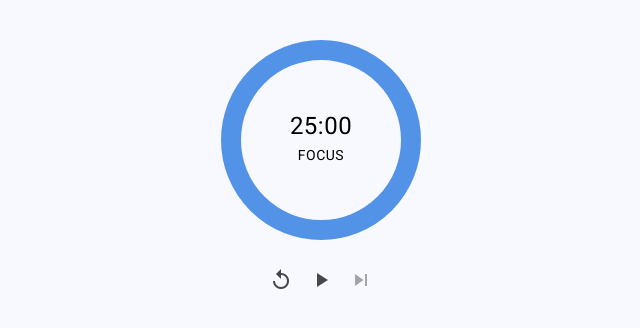
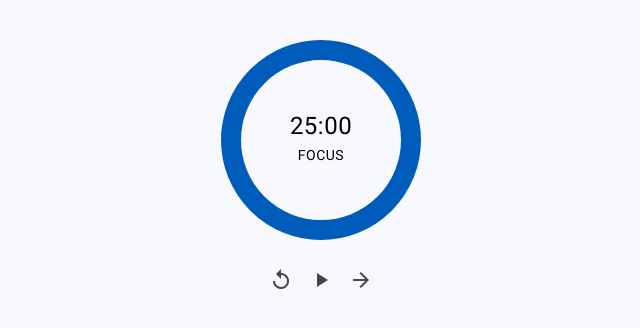
Before and after one commit to herbertmoroni/pomodoro, an Angular app: page / in a window 1280 px wide. Shown: the top 328 px of the page, without its empty margins (319-959 px from the left). Built offline with nearby package versions, Linux system fonts and the light colour scheme.

Commit message:
adding break

```diff
--- a/src/app/app.component.css
+++ b/src/app/app.component.css
@@ -22,7 +22,7 @@
 }
 
 .custom-spinner ::ng-deep circle {
-  stroke: #005cbb;
+  stroke: currentColor;
 }
 
 .timer-display {
--- a/src/app/app.component.html
+++ b/src/app/app.component.html
@@ -1,22 +1,34 @@
 <div class="timer-container">
   <svg class="backdrop" viewBox="0 0 100 100">
-    <circle cx="50" cy="50" r="45" fill="none" stroke="#5393e7" stroke-width="10" />
+    <circle cx="50" cy="50" r="45" fill="none" [attr.stroke]="spinnerColor" stroke-width="10"></circle>
   </svg>
-  <mat-progress-spinner [value]="progress" [mode]="'determinate'" [diameter]="200" class="custom-spinner">
-  </mat-progress-spinner>
+
+  <mat-progress-spinner
+    class="custom-spinner"
+    [color]="'primary'"
+    [mode]="'determinate'"
+    [value]="progress"
+    [diameter]="200"
+  ></mat-progress-spinner>
+
   <div class="timer-display">
     {{ displayTime }}
-    <div class="focus-label">FOCUS</div>
+    <div class="focus-label">
+      {{ modeLabel }}
+    </div>
   </div>
 </div>
+
 <div class="controls">
   <button mat-icon-button (click)="reset()">
     <mat-icon>replay</mat-icon>
   </button>
+
   <button mat-icon-button (click)="toggleTimer()">
     <mat-icon>{{ isRunning ? 'pause' : 'play_arrow' }}</mat-icon>
   </button>
-  <button mat-icon-button disabled (click)="skip()">
-    <mat-icon>skip_next</mat-icon>
+
+  <button mat-icon-button (click)="skip()">
+    <mat-icon>{{ skipIcon }}</mat-icon>
   </button>
 </div>
--- a/src/app/app.component.ts
+++ b/src/app/app.component.ts
@@ -1,25 +1,27 @@
-import { Component } from '@angular/core';
+import { Component, OnInit, OnDestroy } from '@angular/core';
 import { RouterOutlet } from '@angular/router';
 import { MatProgressSpinnerModule } from '@angular/material/progress-spinner';
 import { Subscription, timer } from 'rxjs';
 import { MatIconModule } from '@angular/material/icon';
 import { MatButtonModule } from '@angular/material/button';
 import { Title } from '@angular/platform-browser';
+import { CommonModule } from '@angular/common';
 
 @Component({
   selector: 'app-root',
   standalone: true,
-  imports: [RouterOutlet, MatProgressSpinnerModule,MatIconModule,MatButtonModule],
+  imports: [RouterOutlet, MatProgressSpinnerModule, MatIconModule, MatButtonModule, CommonModule],
   templateUrl: './app.component.html',
   styleUrl: './app.component.css'
 })
-export class AppComponent {
-  //spinnerColor: string = '#3f51b5';
-  totalTime = 25 * 60; // 25 minutes in seconds
-  currentTime = this.totalTime;
+export class AppComponent implements OnInit, OnDestroy {
+  focusTime = 25 * 60; // 25 minutes in seconds
+  breakTime = 5 * 60; // 5 minutes in seconds
+  currentTime: number;
   progress = 0;
-  displayTime = '25:00'; //just initial value
+  displayTime = '25:00';
   isRunning = false;
+  isFocusTime = true;
   timerSubscription: Subscription | null = null;
   alarmSound!: HTMLAudioElement;
   startTime: number = 0;
@@ -27,6 +29,7 @@ export class AppComponent {
 
   constructor(private titleService: Title) {
     this.originalTitle = this.titleService.getTitle();
+    this.currentTime = this.focusTime;
   }
 
   ngOnInit() {
@@ -35,7 +38,7 @@ export class AppComponent {
   }
 
   ngOnDestroy() {
-    this.pauseTimer();
+    this.stopTimer();
     this.titleService.setTitle(this.originalTitle);
   }
 
@@ -49,15 +52,14 @@ export class AppComponent {
 
   startTimer() {
     this.isRunning = true;
-    this.startTime = Date.now() - ((this.totalTime - this.currentTime) * 1000);
+    this.startTime = Date.now() - ((this.getTotalTime() - this.currentTime) * 1000);
     this.timerSubscription = timer(0, 100).subscribe(() => {
       const elapsedSeconds = Math.floor((Date.now() - this.startTime) / 1000);
-      this.currentTime = this.totalTime - elapsedSeconds;
+      this.currentTime = this.getTotalTime() - elapsedSeconds;
       this.updateDisplay();
       this.updatePageTitle();
       if (this.currentTime <= 0) {
-        this.pauseTimer();
-        this.playAlarm();
+        this.switchMode(true);
       }
     });
   }
@@ -70,42 +72,74 @@ export class AppComponent {
     this.updatePageTitle();
   }
 
+  stopTimer() {
+    this.pauseTimer();
+    this.timerSubscription = null;
+  }
+
   playAlarm() {
     this.alarmSound.play();
   }
 
   reset() {
-    this.pauseTimer();
-    this.currentTime = this.totalTime;
-    this.progress = 0;
+    this.stopTimer();
+    this.currentTime = this.getTotalTime();
     this.updateDisplay();
     this.updatePageTitle();
   }
 
   skip() {
-     //Implement the skip method
+    this.switchMode(false);
+  }
+
+  switchMode(autoStart: boolean) {
+    this.stopTimer();
+    if (autoStart) {
+      this.playAlarm();
+    }
+    this.isFocusTime = !this.isFocusTime;
+    this.currentTime = this.getTotalTime();
+    this.updateDisplay();
+    if (autoStart) {
+      this.startTimer();
+    }
   }
 
   updateDisplay() {
-    this.progress = 100 - ((this.currentTime / this.totalTime) * 100);
-    //this.spinnerColor = this.getColor(this.progress);
+    if (this.isFocusTime) {
+      // For focus time, progress goes from 0 to 100 (clockwise)
+      this.progress = 100 - ((this.currentTime / this.getTotalTime()) * 100);
+    } else {
+      // For break time, progress goes from 100 to 0 (counterclockwise)
+      this.progress = (this.currentTime / this.getTotalTime()) * 100;
+    }
     const minutes = Math.floor(this.currentTime / 60);
     const seconds = this.currentTime % 60;
     this.displayTime = `${minutes.toString().padStart(2, '0')}:${seconds.toString().padStart(2, '0')}`;
-
   }
 
-  getColor(value: number): string {
-    const hue = ((100 - value) * 1.2).toFixed(0); // Hue ranges from 120 (green) to 0 (red)
-    return `hsl(${hue}, 100%, 50%)`;
+  getTotalTime(): number {
+    return this.isFocusTime ? this.focusTime : this.breakTime;
   }
 
   updatePageTitle() {
-    if (this.isRunning || this.currentTime < this.totalTime) {
-      this.titleService.setTitle(`${this.displayTime} - Pomodoro Timer`);
+    if (this.isRunning || this.currentTime < this.getTotalTime()) {
+      const mode = this.isFocusTime ? 'Focus' : 'Break';
+      this.titleService.setTitle(`${this.displayTime} - ${mode} - Pomodoro Timer`);
     } else {
       this.titleService.setTitle(this.originalTitle);
     }
   }
 
+  get spinnerColor(): string {
+    return this.isFocusTime ? '#005cbb' : '#ffd700';
+  }
+
+  get modeLabel(): string {
+    return this.isFocusTime ? 'FOCUS' : 'BREAK';
+  }
+
+  get skipIcon(): string {
+    return this.isFocusTime ? 'arrow_forward' : 'arrow_back';
+  }
 }
```
